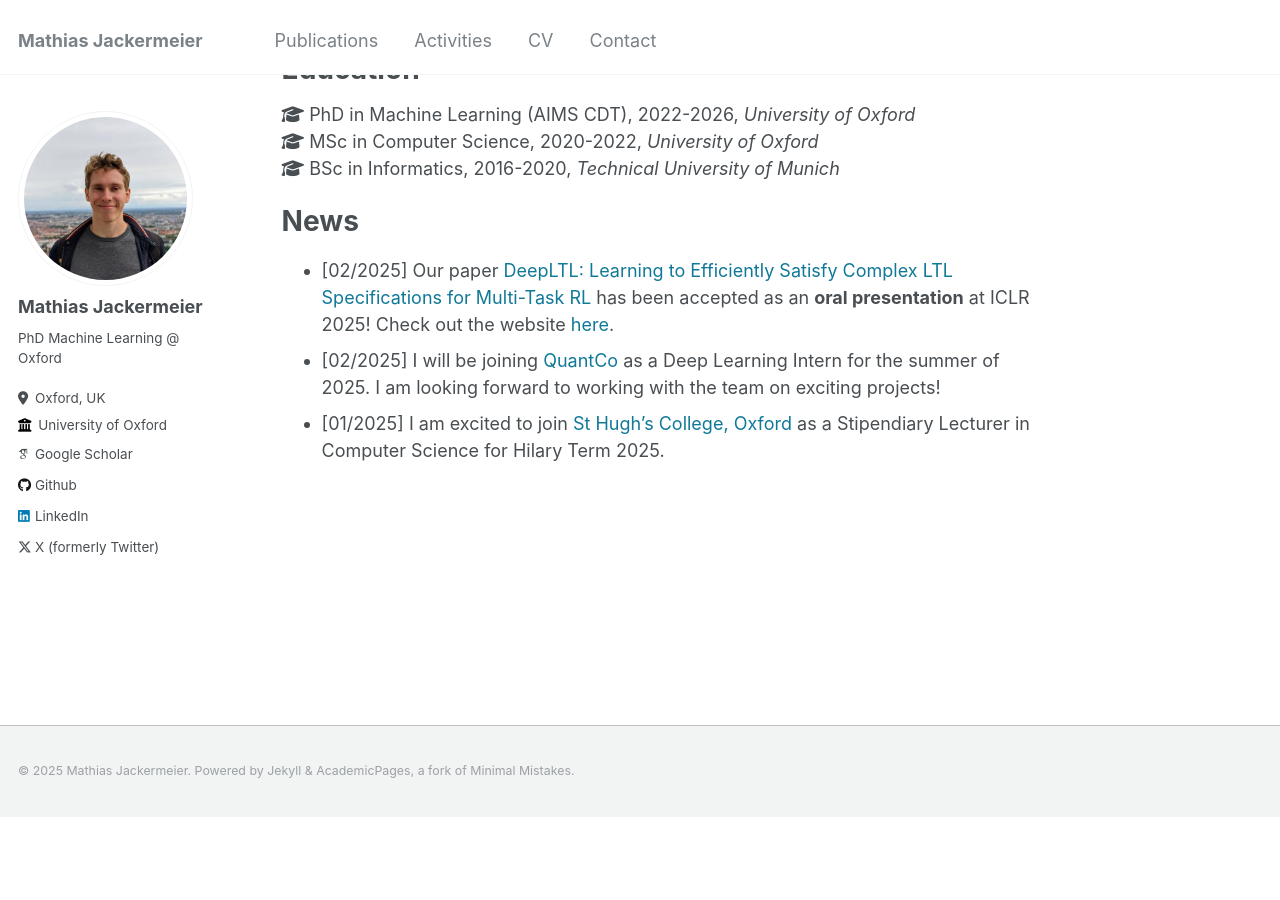
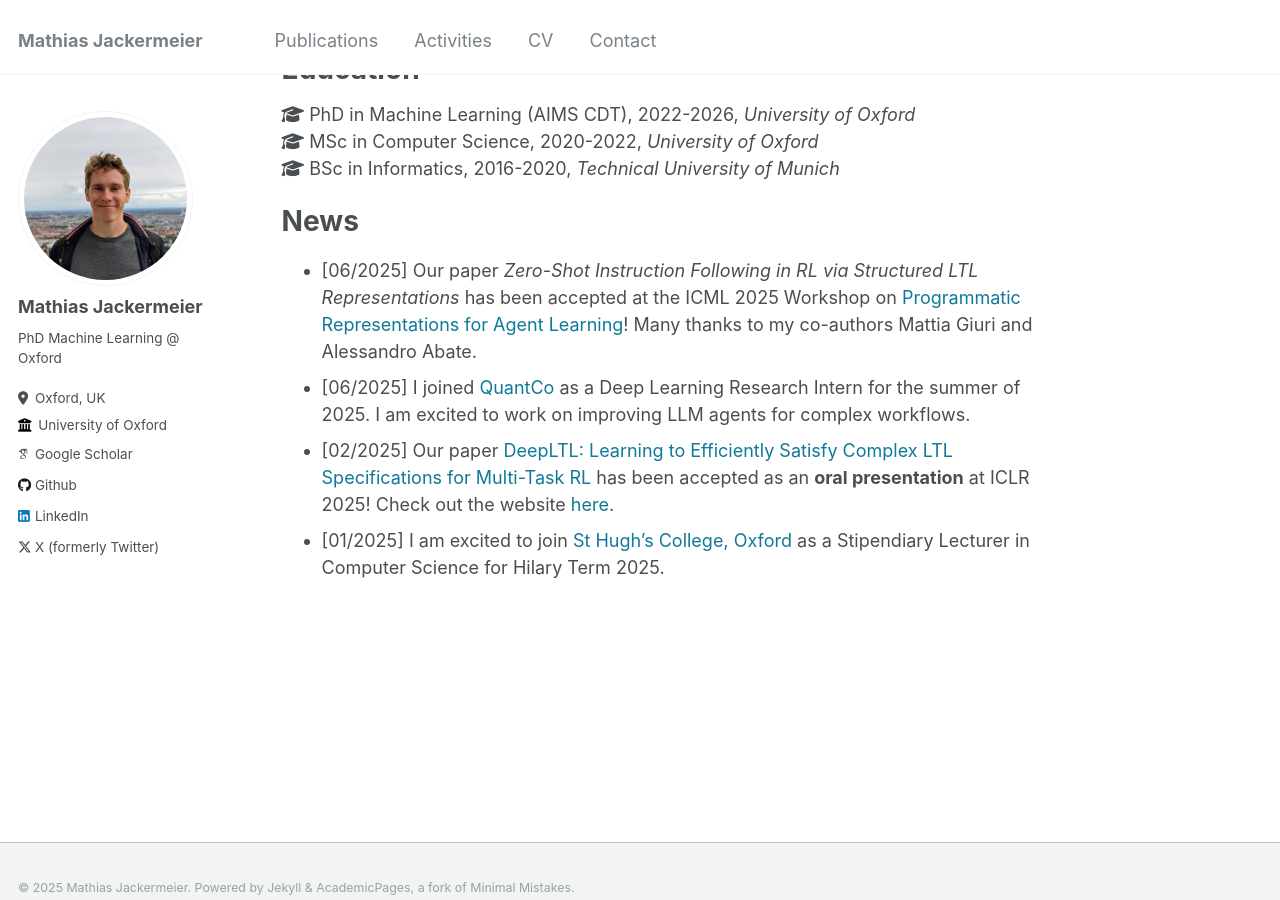
Before and after one commit to mathiasj33/mathiasj33.github.io, a Jekyll site: the page built from _pages/about.md, in a window 1280 px wide and 900 px high, scrolled down 527 px. Built offline with Jekyll 4.4.1, drawn with Linux system fonts in a browser that asks for light colours; some web fonts are replaced; before the commit the page ends 1344 px from its top, so only the background shows below that.

Commit message:
Adds news

```diff
--- a/_pages/about.md
+++ b/_pages/about.md
@@ -24,6 +24,7 @@ Education
 News
 =====
 
+- [06/2025] Our paper _Zero-Shot Instruction Following in RL via Structured LTL Representations_ has been accepted at the ICML 2025 Workshop on [Programmatic Representations for Agent Learning](https://pral-workshop.github.io/)! Many thanks to my co-authors Mattia Giuri and Alessandro Abate.
+- [06/2025] I joined [QuantCo](https://www.quantco.com/) as a Deep Learning Research Intern for the summer of 2025. I am excited to work on improving LLM agents for complex workflows.
 - [02/2025] Our paper [DeepLTL: Learning to Efficiently Satisfy Complex LTL Specifications for Multi-Task RL](https://openreview.net/pdf?id=9pW2J49flQ) has been accepted as an **oral presentation** at ICLR 2025! Check out the website [here](https://deep-ltl.github.io/).
-- [02/2025] I will be joining [QuantCo](https://www.quantco.com/) as a Deep Learning Intern for the summer of 2025. I am looking forward to working with the team on exciting projects!
 - [01/2025] I am excited to join [St Hugh's College, Oxford](https://www.st-hughs.ox.ac.uk/) as a Stipendiary Lecturer in Computer Science for Hilary Term 2025.
```
